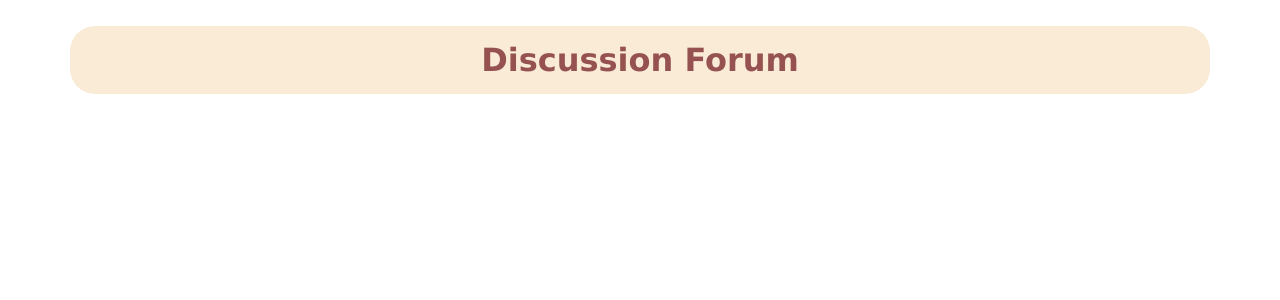
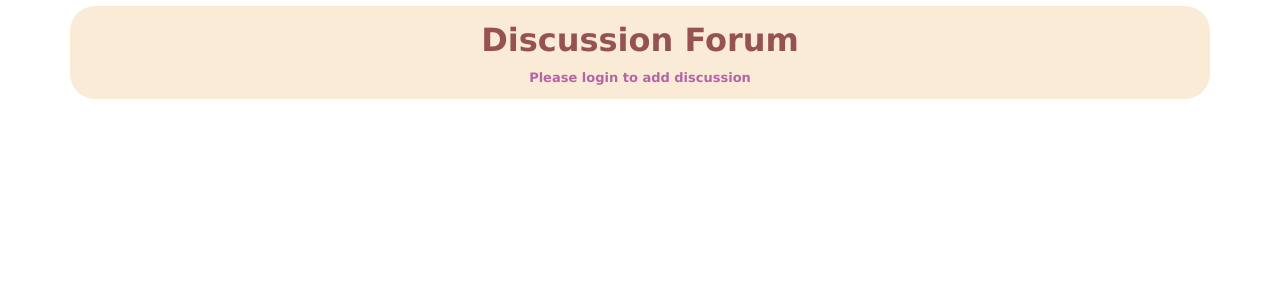
Before and after one commit to PBP22-23-C-11/PTS-Kelompok-C11, a Django app: page /obrolan/ in a window 1280 px wide. Shown: the part 72-372 px from the top of the page. Run offline with Django 4.2, Linux system fonts and the light colour scheme; data that the repository does not hold is empty.

Commit message:
Move static file & add user information

```diff
--- a/obrolan/templates/obrolan_not_logged_in.html
+++ b/obrolan/templates/obrolan_not_logged_in.html
@@ -6,14 +6,17 @@
 {% endblock meta %}
 
 {% block content %}
-<link rel="stylesheet" href="{% static '/css/obrolan_css.css' %}" />
+<link rel="stylesheet" href="{% static '/css/obrolan/obrolan_css.css' %}" />
 
 <div class="container">
     <div>
         <b style="color:#955251; font-family:verdana;"><font size="6">Discussion Forum</font></b></br>
     </div>
+    <b style="color:#B565A7; font-family:verdana;">
+        <font size="2">Please login to add discussion</font>
+    </b>
     <div class="row justify-content-around" id="card-container"></div>
 </div>
 {{ user_and_type | json_script:"user_and_type"}}
-<script type="text/JavaScript" src="{% static '/js/obrolan_not_logged_in_js.js' %}"></script>
+<script type="text/JavaScript" src="{% static '/js/obrolan/obrolan_not_logged_in_js.js' %}"></script>
 {% endblock content %}
--- a/static/css/obrolan_css.css
+++ b/static/css/obrolan/obrolan_css.css
@@ -7,7 +7,7 @@ body {
 }
 .container {
     background-color: antiquewhite;
-    margin-top: 2%;
+    margin-top: 0.5%;
     width: 90%;
     padding: 10px;
     border-radius: 25px;
```
Also changed, not shown: obrolan/templates/obrolan.html (+5 -2 lines), static/js/obrolan/obrolan_js.js (renamed from static/js/obrolan_js.js), static/js/obrolan/obrolan_not_logged_in_js.js (renamed from static/js/obrolan_not_logged_in_js.js).
